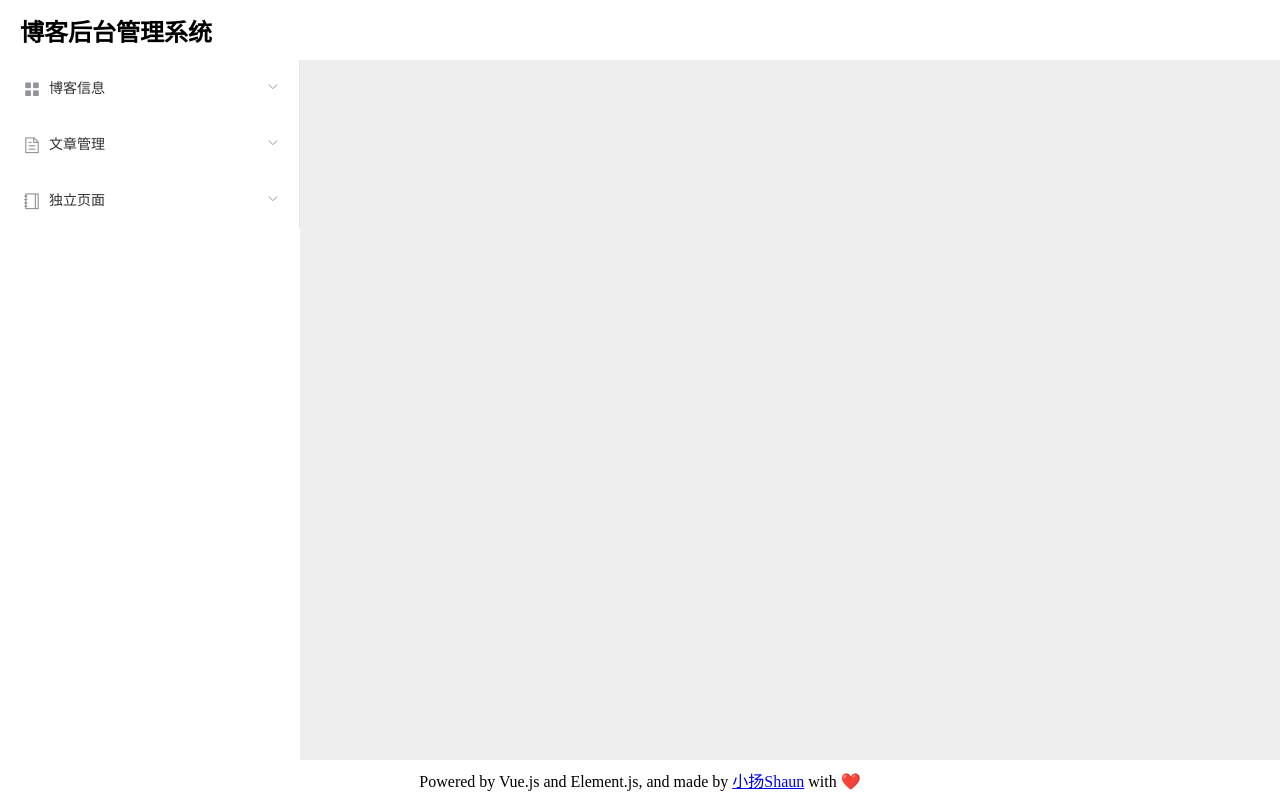
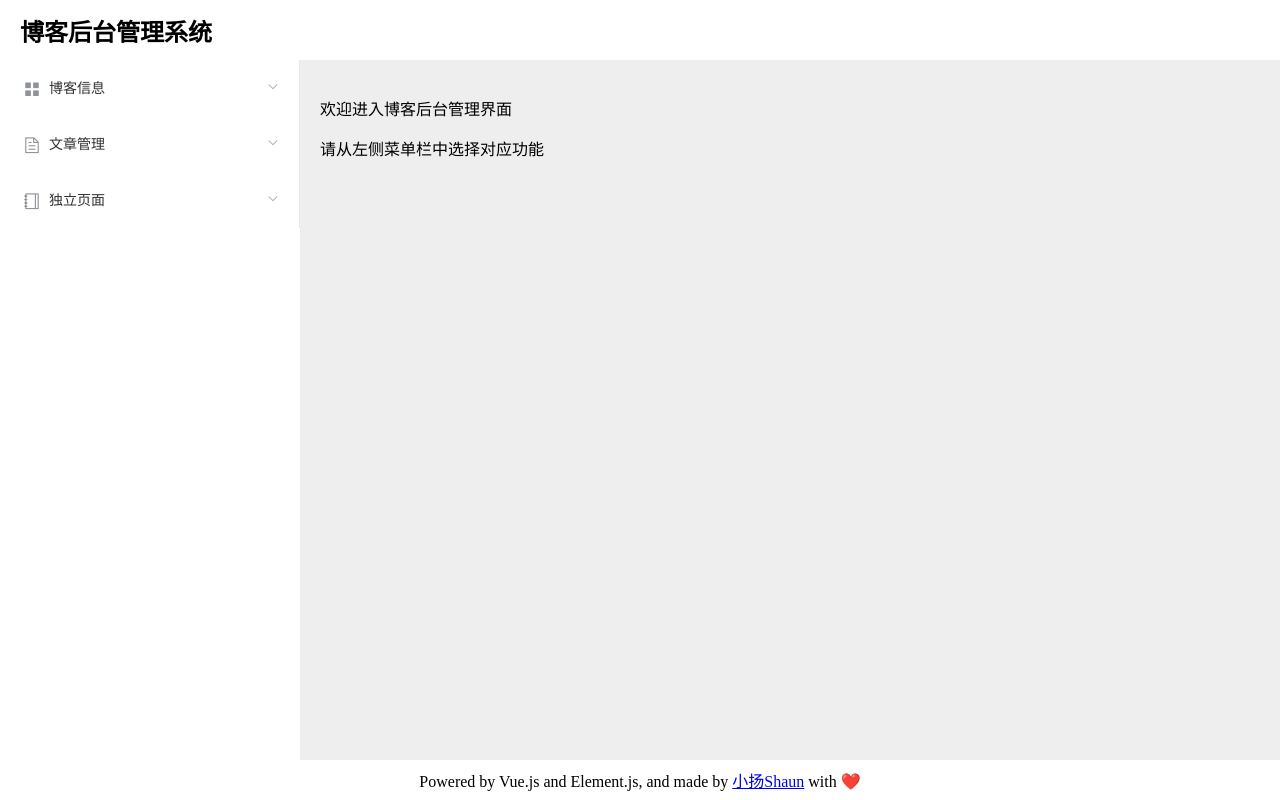
Before and after one commit to shaunyoung11/my-blog, a Vue app in the folder blog-back-stage/: page /#/home in a window 1280 px wide. Built offline with nearby package versions, Linux system fonts and the light colour scheme.

Commit message:
add welcome page to /home

```diff
--- /dev/null
+++ b/blog-back-stage/src/components/global/SubHome.vue
@@ -0,0 +1,13 @@
+<template>
+  <div>
+    <p>欢迎进入博客后台管理界面</p>
+    <p>请从左侧菜单栏中选择对应功能</p>
+  </div>
+</template>
+
+<script>
+export default {};
+</script>
+
+<style lang="scss" scoped>
+</style>
--- a/blog-back-stage/src/router/index.js
+++ b/blog-back-stage/src/router/index.js
@@ -6,6 +6,7 @@ import Manage from '../components/article/Manage';
 import Overview from '../components/blog/Overview';
 import Links from '../components/page/Links';
 import About from '../components/page/About';
+import SubHome from '../components/global/SubHome';
 
 Vue.use(VueRouter);
 
@@ -15,6 +16,11 @@ const routes = [
     name: 'Home',
     component: Home,
     children: [
+      {
+        path: '/home',
+        name: 'Home',
+        component: SubHome,
+      },
       {
         path: '/overview',
         name: 'OverView',
```
